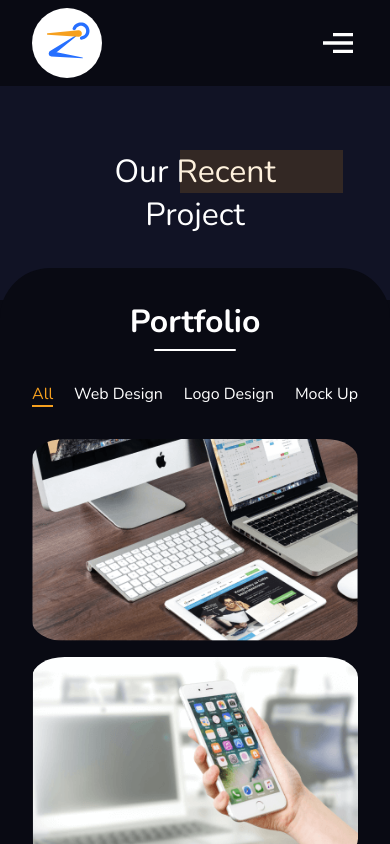
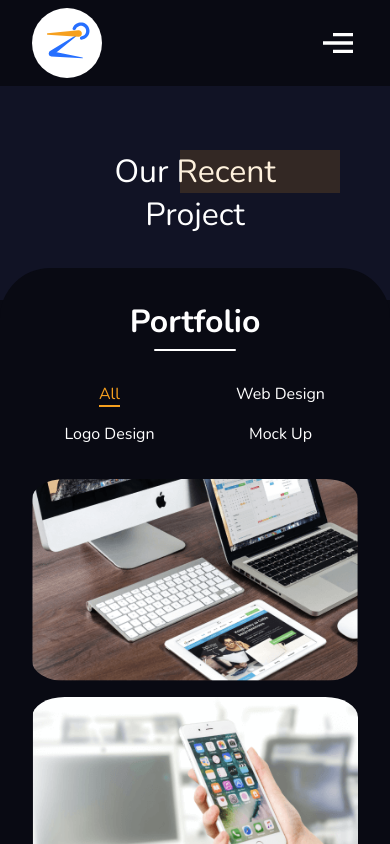
Before and after one commit to Gp-Adhikari/site, a React (Create React App) app: page /portfolio in a window 390 px wide. Shown: the top 844 px of the page. Built offline with nearby package versions, Linux system fonts and the light colour scheme.

Commit message:
bug fixed

```diff
--- a/src/components/CarrersItem.component.js
+++ b/src/components/CarrersItem.component.js
@@ -5,6 +5,10 @@ import Title from "./Title.component";
 const CarrersItem = () => {
   const { id } = useParams();
   const navigate = useNavigate();
+
+  const scrollToTop = () => {
+    window.scrollTo({ top: 0, behavior: "smooth" });
+  };
   return (
     <>
       <div className="CarrersContainer">
@@ -16,7 +20,10 @@ const CarrersItem = () => {
               <input
                 type="button"
                 value="Apply Now"
-                onClick={() => navigate("/carrers/" + carrer.id)}
+                onClick={() => {
+                  scrollToTop();
+                  navigate("/carrers/" + carrer.id);
+                }}
               />
             </div>
           ))}
--- a/src/components/ContactUs.component.js
+++ b/src/components/ContactUs.component.js
@@ -10,6 +10,7 @@ const ContactUs = () => {
   //confetti for this page
   useEffect(() => {
     var end = Date.now() + 1 * 1000;
+    document.title = "Contact Us - Zpro";
 
     // go Buckeyes!
     var colors = ["#f6a01f", "#ffffff"];
@@ -43,13 +44,15 @@ const ContactUs = () => {
         <div className="contactUsContent">
           <div className="contactUsLeftPart">
             <div className="leftTit">
-              <p>Let's Talk</p>
+              <p className="HighlightedText">Let's Talk</p>
               <div className="line"></div>
             </div>
             <pre>
               Speak With
               <br />
-              Expert <br />
+              <code className="HighlightedText">
+                Expert <br />
+              </code>
               Engineers.
             </pre>
             <div className="contactDetails">
--- a/src/pages/About.page.js
+++ b/src/pages/About.page.js
@@ -1,10 +1,13 @@
-import React from "react";
+import React, { useEffect } from "react";
 import Title from "../components/Title.component";
 import OurTeam from "../components/OurTeam.component";
 import AboutUs from "../components/AboutUs.component";
 import Banner from "../components/Banner.component";
 
 const About = () => {
+  useEffect(() => {
+    document.title = "About - Zpro";
+  }, []);
   return (
     <>
       <Banner text1="About Us" />
--- a/src/pages/Carrers.page.js
+++ b/src/pages/Carrers.page.js
@@ -1,8 +1,11 @@
-import React from "react";
+import React, { useEffect } from "react";
 import Banner from "../components/Banner.component";
 import CarrersItem from "../components/CarrersItem.component";
 
 const Carrers = () => {
+  useEffect(() => {
+    document.title = "Carrers - Zpro";
+  }, []);
   return (
     <>
       <Banner text1="Looking For" text2="Motivated and Creative People" />
--- a/src/scss/index.css
+++ b/src/scss/index.css
@@ -30,7 +30,7 @@ body {
   content: "";
   position: absolute;
   background: rgba(246, 160, 31, 0.15);
-  max-width: 12rem;
+  max-width: 10rem;
   width: 100%;
   margin-left: -6rem;
   height: 100%;
@@ -723,32 +723,21 @@ header .header-wrapper nav.nav-shrink {
 .portfolio .navBar {
   max-width: 1400px;
   margin: auto;
-  display: -webkit-box;
-  display: -ms-flexbox;
-  display: flex;
-  -webkit-box-pack: justify;
-      -ms-flex-pack: justify;
-          justify-content: space-between;
-  -webkit-box-align: center;
-      -ms-flex-align: center;
-          align-items: center;
 }
 
 .portfolio .navBar ul {
-  width: 550px;
+  max-width: 550px;
   margin: auto;
-  display: -webkit-box;
-  display: -ms-flexbox;
-  display: flex;
-  -webkit-box-align: center;
-      -ms-flex-align: center;
-          align-items: center;
-  -webkit-box-pack: justify;
-      -ms-flex-pack: justify;
-          justify-content: space-between;
+  display: -ms-grid;
+  display: grid;
+  -ms-grid-columns: (1fr)[4];
+      grid-template-columns: repeat(4, 1fr);
 }
 
 .portfolio .navBar ul li {
+  text-align: center;
+  -ms-grid-column-align: center;
+      justify-self: center;
   color: white;
   text-decoration: none;
   cursor: pointer;
@@ -844,6 +833,7 @@ header .header-wrapper nav.nav-shrink {
   margin-top: 0.5rem;
   width: 100%;
   padding: 0.4rem 0.5rem;
+  background-color: #fff;
 }
 
 .applyNowSection .applyNowContainer form .formInputWrapper .formInput textarea {
@@ -1107,6 +1097,10 @@ footer .bottomFooter .socialMediaIcons .circle:hover {
   font-size: 4.2rem;
 }
 
+.contactUsContainer .contactUsContent .contactUsLeftPart .HighlightedText {
+  color: #f6a01f;
+}
+
 .contactUsContainer .contactUsContent .contactUsLeftPart .contactDetails {
   margin-top: 3rem;
 }
--- a/src/scss/index.scss
+++ b/src/scss/index.scss
@@ -31,7 +31,7 @@ body {
         content: "";
         position: absolute;
         background: rgba($main-color, 0.15);
-        max-width: 12rem;
+        max-width: 10rem;
         width: 100%;
         margin-left: -6rem;
         height: 100%;
@@ -536,21 +536,20 @@ header {
   .navBar {
     max-width: $max-width;
     margin: auto;
-    display: flex;
-    justify-content: space-between;
-    align-items: center;
     ul {
-      width: 550px;
+      max-width: 550px;
       margin: auto;
-      display: flex;
-      align-items: center;
-      justify-content: space-between;
+      display: grid;
+      grid-template-columns: repeat(4, 1fr);
       li {
+        text-align: center;
+        justify-self: center;
         color: white;
         text-decoration: none;
         cursor: pointer;
         transition: 0.3s ease;
         border-bottom: 2px solid transparent;
+
         &.active {
           color: $main-color;
           border-bottom: 2px solid $main-color;
@@ -628,6 +627,7 @@ header {
             margin-top: 0.5rem;
             width: 100%;
             padding: 0.4rem 0.5rem;
+            background-color: #fff;
           }
           textarea {
             resize: none;
@@ -885,6 +885,9 @@ footer {
         font-weight: bold;
         font-size: 4.2rem;
       }
+      .HighlightedText {
+        color: $main-color;
+      }
       .contactDetails {
         margin-top: 3rem;
         .contactDetail {
--- a/src/scss/responsive.css
+++ b/src/scss/responsive.css
@@ -448,6 +448,11 @@
 }
 
 @media screen and (max-width: 500px) {
+  .portfolio .navBar ul {
+    -ms-grid-columns: (1fr)[2];
+        grid-template-columns: repeat(2, 1fr);
+    gap: 1rem;
+  }
   .ourTeamContainer {
     -ms-grid-columns: 1fr;
         grid-template-columns: 1fr;
@@ -572,6 +577,13 @@
 }
 
 @media screen and (max-width: 330px) {
+  .introductionContainer .introductionPart .introductionContent h1 {
+    font-size: 1.8rem;
+  }
+  .whatWeDoContainer .whatWeDoCardContainer .whatWeDo-Card h3 {
+    text-align: center;
+    margin-bottom: 1rem;
+  }
   footer .bottomFooter .socialMediaIcons .circle {
     width: 30px;
     height: 30px;
--- a/src/scss/responsive.scss
+++ b/src/scss/responsive.scss
@@ -505,6 +505,14 @@
   }
 }
 @media screen and (max-width: 500px) {
+  .portfolio {
+    .navBar {
+      ul {
+        grid-template-columns: repeat(2, 1fr);
+        gap: 1rem;
+      }
+    }
+  }
   .ourTeamContainer {
     grid-template-columns: 1fr;
     .ourTeamCard {
@@ -637,6 +645,25 @@
 }
 
 @media screen and (max-width: 330px) {
+  .introductionContainer {
+    .introductionPart {
+      .introductionContent {
+        h1 {
+          font-size: 1.8rem;
+        }
+      }
+    }
+  }
+  .whatWeDoContainer {
+    .whatWeDoCardContainer {
+      .whatWeDo-Card {
+        h3 {
+          text-align: center;
+          margin-bottom: 1rem;
+        }
+      }
+    }
+  }
   footer {
     .bottomFooter {
       .socialMediaIcons {
```
Also changed, not shown: 2 other files (tests, documents, lock files or other folders).
